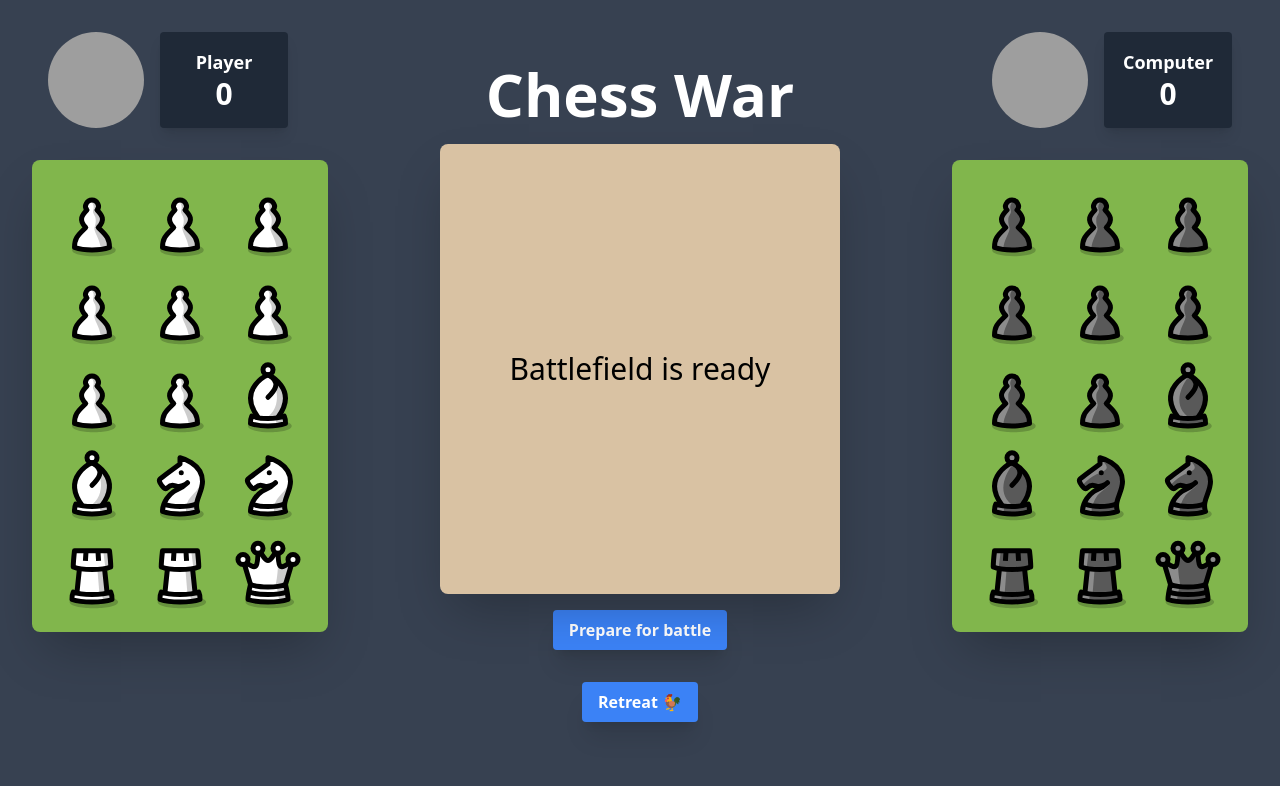
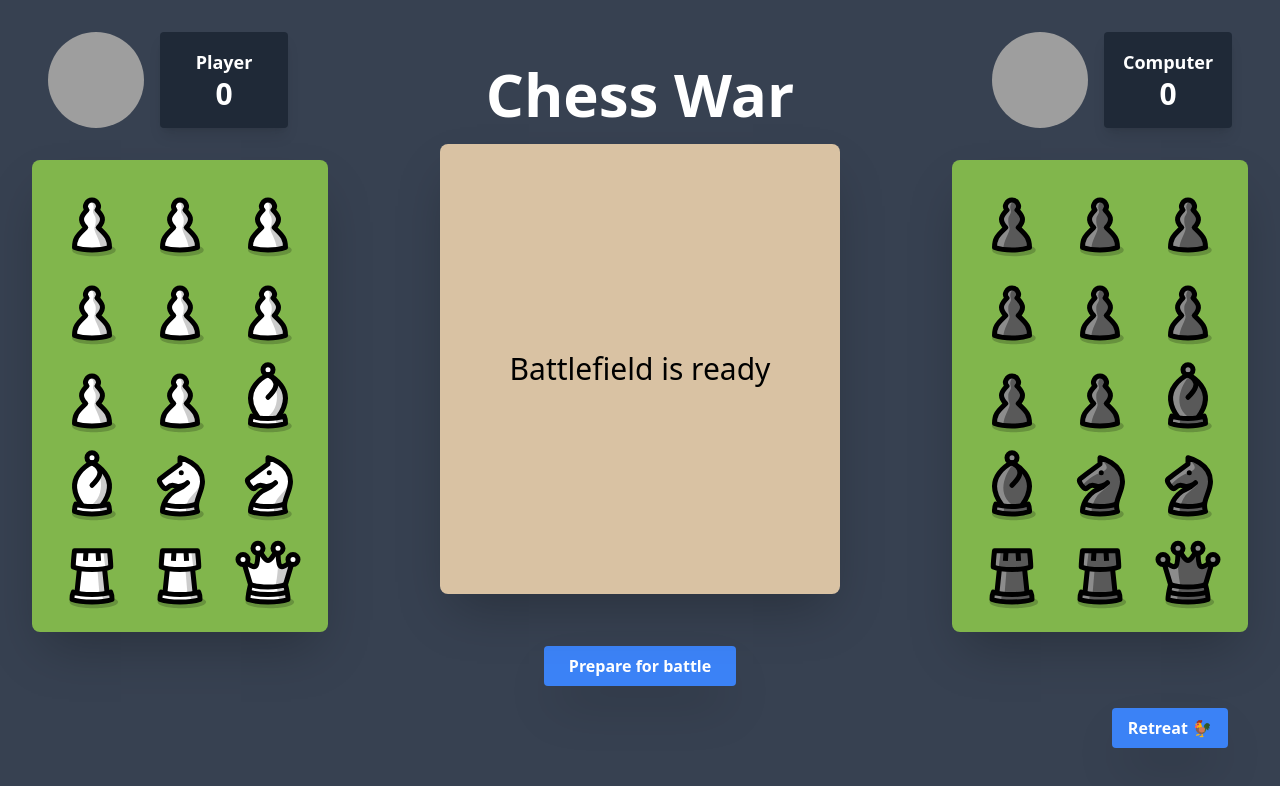
Before and after one commit to jimmacur/chess-war, a Vue app: page /game/computer in a window 1280 px wide. Shown: the top 786 px of the page. Built offline with nearby package versions, Linux system fonts and the light colour scheme; grey boxes are pictures that could not be loaded.

Commit message:
removes button component and styles buttons with tailwind

```diff
--- a/src/assets/tailwind.css
+++ b/src/assets/tailwind.css
@@ -3,7 +3,7 @@
 @tailwind utilities;
 
 .btn {
-  @apply bg-blue-500 m-4 hover:bg-blue-700 text-white font-bold py-2 px-4 rounded shadow-xl;
+  @apply bg-blue-500 hover:bg-blue-700 text-white font-bold py-2 px-4 m-5 rounded shadow-2xl;
 }
 
 body {
--- a/src/components/UI/Button.vue
+++ /dev/null
@@ -1,54 +0,0 @@
-<template>
-  <button
-    :class="[
-      'px-4 py-2 rounded transition-all font-semibold text-center',
-      buttonClasses,
-      { 'opacity-50 cursor-not-allowed': isDisabled }
-    ]"
-    :disabled="isDisabled"
-    @click="handleClick"
-  >
-    <slot></slot>
-  </button>
-</template>
-
-<script lang="ts">
-export default {
-  name: 'Button',
-  props: {
-    buttonType: {
-      type: String,
-      default: 'primary',
-    },
-    isDisabled: {
-      type: Boolean,
-      default: false,
-    },
-    onClick: {
-      type: Function,
-      default: () => {},
-    },
-  },
-  computed: {
-    buttonClasses(): string {
-      switch (this.buttonType) {
-        case 'primary':
-          return 'bg-blue-500 text-white hover:bg-blue-600';
-        case 'secondary':
-          return 'bg-gray-500 text-white hover:bg-gray-600';
-        case 'danger':
-          return 'bg-red-500 text-white hover:bg-red-600';
-        default:
-          return 'bg-gray-300 text-black hover:bg-gray-400';
-      }
-    },
-  },
-  methods: {
-    handleClick(event: Event) {
-      if (!this.isDisabled) {
-        this.onClick(event);
-      }
-    },
-  },
-};
-</script>
--- a/src/views/HomeScreen.vue
+++ b/src/views/HomeScreen.vue
@@ -15,7 +15,7 @@
     <!-- Buttons -->
     <div>
       <button @click="openModal('playVsComputer')" class="btn">Play vs. Computer</button>
-      <router-link to="/game/friend" class="btn">Play vs. Friend</router-link>
+      <router-link to="/game/friend" class="btn inline-block text-center">Play vs. Friend</router-link>
       <button @click="openModal('about')" class="btn">About</button>
     </div>
 
--- a/src/views/PlayVsComputer.vue
+++ b/src/views/PlayVsComputer.vue
@@ -39,22 +39,20 @@
     />
 
     <!-- Battle Button -->
-    <div class="flex justify-center">
+    <div class="flex justify-center mt-8">
       <button
-        class="btn"
+        class="btn w-48 text-center"
+        :disabled="!canBattle"
         @click="isBattleMode ? battle() : beginBattle()"
-        :disabled="!canBattle"
       >
         {{ isBattleMode ? "Battle" : "Prepare for battle" }}
       </button>
     </div>
 
     <!-- Back to Home -->
-    <div class="flex justify-center">
-      <router-link to="/" class="btn">
-        Retreat  🐓
-      </router-link>
-    </div>
+    <button class="btn absolute bottom-8 right-8">
+      <router-link to="/">Retreat 🐓</router-link>
+    </button>
   </div>
 </template>
 
@@ -201,26 +199,32 @@ export default {
       const [playerPiece, computerPiece] = this.activePieces;
       this.isActivelyBattling = true;
 
-      // Determine battle values
       this.playerPieceValue = this.getRandomValue(playerPiece.classicalValue);
       this.computerPieceValue = this.getRandomValue(computerPiece.classicalValue);
-
-      // Reveal battle values
       this.showBattleValues = true;
 
-      // Determine winner
       if (this.playerPieceValue > this.computerPieceValue) {
         this.battleResult = 'player';
         this.playerScore += playerPiece.classicalValue + computerPiece.classicalValue;
+        this.battleBench.forEach(piece => {
+          this.playerScore += piece.classicalValue;
+        });
+
+        this.battleBench = [];
       } else if (this.computerPieceValue > this.playerPieceValue) {
         this.battleResult = 'computer';
         this.computerScore += playerPiece.classicalValue + computerPiece.classicalValue;
+
+        this.battleBench.forEach(piece => {
+          this.computerScore += piece.classicalValue;
+        });
+
+        this.battleBench = [];
       } else {
         this.battleResult = 'tie';
         this.battleBench.push(playerPiece, computerPiece);
       }
 
-      // Reset state after a short delay to simulate battle completion
       setTimeout(() => {
         this.resetActivePieces();
       }, 1000);
```
